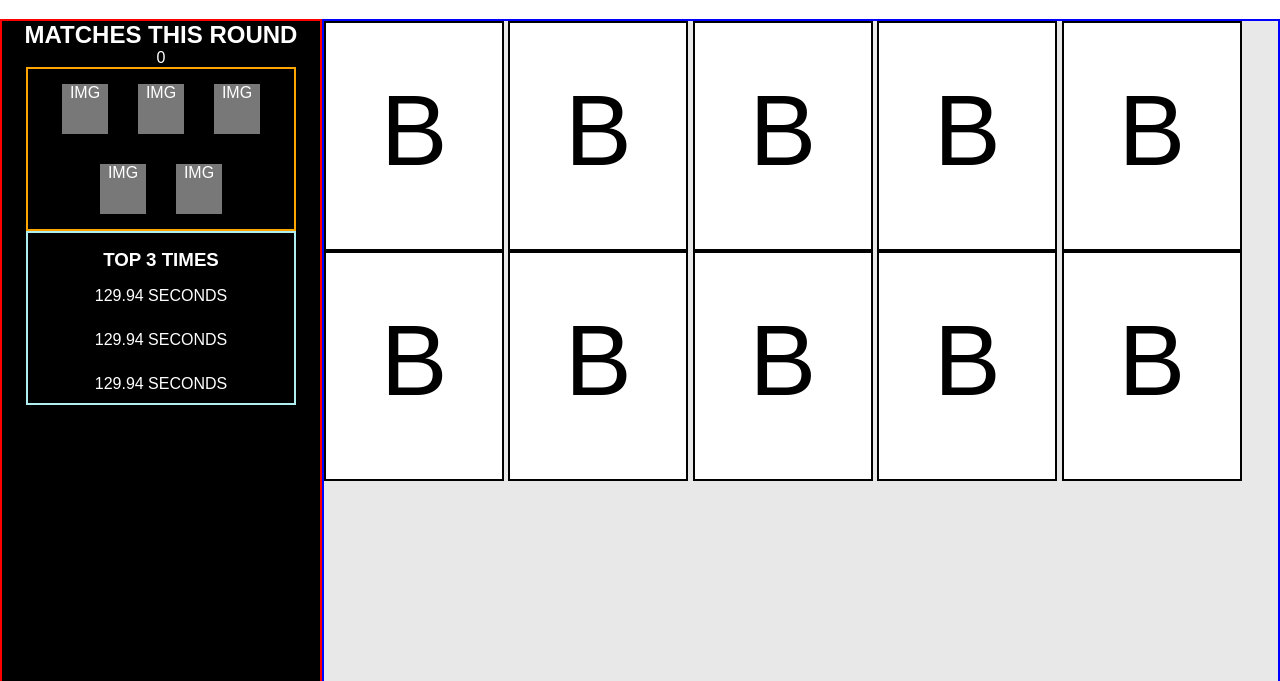
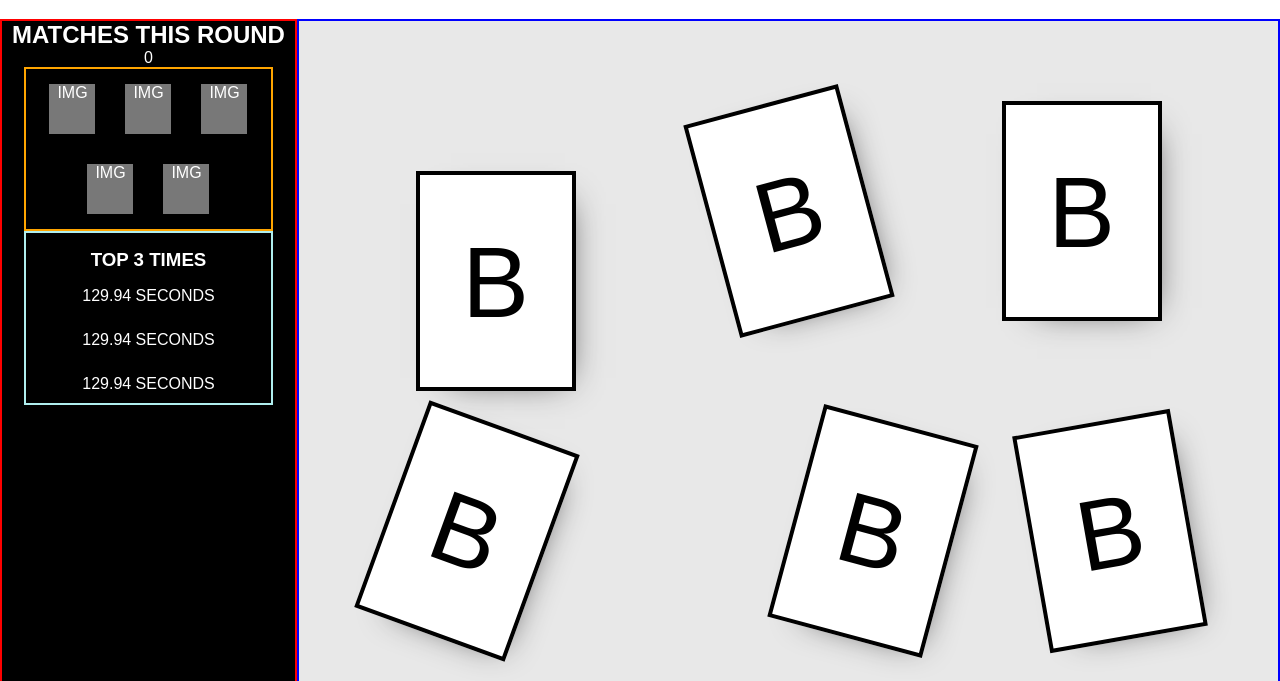
Before and after one commit to laurenlucero/which-beyonce, a plain HTML site: page index.html in a window 1280 px wide. Shown: the part 49-730 px from the top of the page. Drawn offline with Linux system fonts and the light colour scheme.

Commit message:
Position B cards

```diff
--- a/index.html
+++ b/index.html
@@ -31,16 +31,16 @@
     </section>
   </aside>
   <section class="b-cards">
-        <div class="b-card">B</div>
-        <div class="b-card">B</div>
-        <div class="b-card">B</div>
-        <div class="b-card">B</div>
-        <div class="b-card">B</div>
-        <div class="b-card">B</div>
-        <div class="b-card">B</div>
-        <div class="b-card">B</div>
-        <div class="b-card">B</div>
-        <div class="b-card">B</div>
+    <div class="b-card one">B</div>
+    <div class="b-card two">B</div>
+    <div class="b-card three">B</div>
+    <div class="b-card four">B</div>
+    <div class="b-card five">B</div>
+    <div class="b-card six">B</div>
+    <div class="b-card seven">B</div>
+    <div class="b-card eight">B</div>
+    <div class="b-card nine">B</div>
+    <div class="b-card ten">B</div>
   </section>
 </main>
 <section class="win-screen">
--- a/style.css
+++ b/style.css
@@ -64,17 +64,56 @@ li {
   flex: 3;
   border: 2px solid blue;
   background: #E8E8E8;
-
+  display: flex;
+  padding: 50px;
+  flex-wrap: wrap;
+  justify-content: space-around;
 }
 
 .b-card {
   background: #FFF;
-  border: 2px solid black;
-  display: inline-block;
+  border: 4px solid black;
   text-align: center;
-  width: 180px;
-  height: 230px;
+  width: 160px;
+  height: 220px;
   text-align: center;
   font-size: 100px;
   padding-top: 50px;
+  margin: 30px;
+  box-shadow: 12px 10px 34px -23px #333233;
 }
+
+ .b-card.one {
+   margin-top: 100px;
+   margin-bottom: 0px;
+ }
+
+ .b-card.two {
+   transform: rotate(-15deg);
+ }
+
+ .b-card.four {
+   transform: rotate(20deg);
+ }
+
+ .b-card.five {
+   transform: rotate(15deg);
+   margin-left: 200px;
+ }
+
+ .b-card.six {
+   transform: rotate(-10deg);
+ }
+
+ .b-card.eight {
+   transform: rotate(-5deg);
+ }
+
+ .b-card.nine {
+   transform: rotate(5deg);
+   margin-right: 0px;
+ }
+
+ .b-card.ten {
+   transform: rotate(-15deg);
+ }
```
